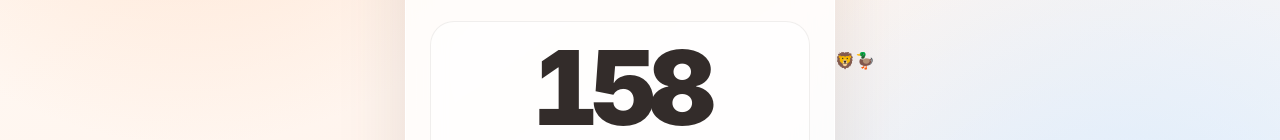
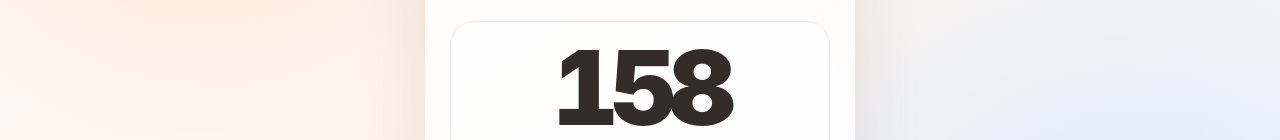
Before and after one commit to tjwogh0/tjwogh0.github.io, a plain HTML site: page index.html in a window 1280 px wide. Shown: the part 340-480 px from the top of the page. Drawn offline with Linux system fonts and the light colour scheme.

Commit message:
Update index.html

```diff
--- a/index.html
+++ b/index.html
@@ -274,10 +274,4 @@
         setInterval(update, 60000);
     </script>
 </body>
-</html>                <text x="250" y="550" font-size="60" text-anchor="middle">🦁</text>
-                <text x="550" y="550" font-size="60" text-anchor="middle">🦆</text>
-            </g>
-        </svg>
-    </div>
-</body>
 </html>
```
